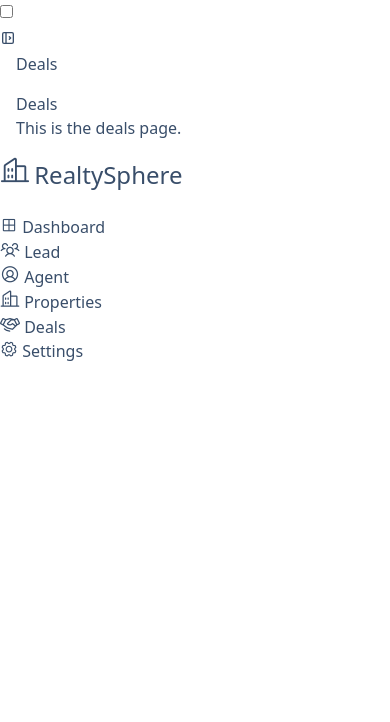
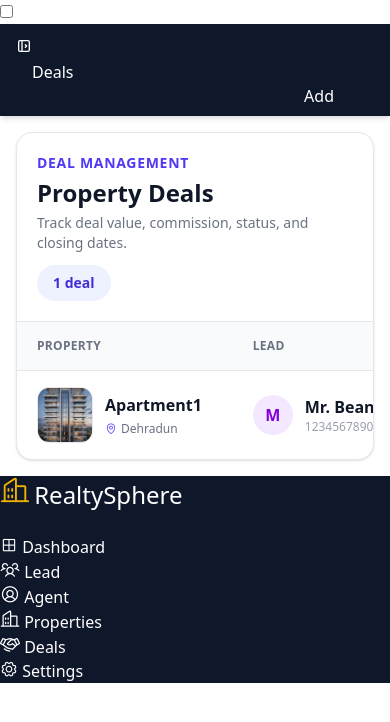
Before and after one commit to Suman9709/careerHub, a Django app: page /deals/ in a window 390 px wide. Shown: the top 722 px of the page. Run offline with Django 5.2, Linux system fonts and the light colour scheme; data comes from the database, SQL or seed files in the repository; style sheets or scripts are compiled from the project's sources; some libraries are stand-ins or nearby versions.

Commit message:
added forms from the backend and render on the frontend using form content next step is to fix the css

```diff
--- a/crm/core/forms.py
+++ b/crm/core/forms.py
@@ -0,0 +1,23 @@
+from django import forms
+from .models import Agent, Property, Lead, Deal
+
+class AgentForm(forms.ModelForm):
+    class Meta:
+        model = Agent
+        fields = "__all__"
+
+class PropertyForm(forms.ModelForm):
+    class Meta:
+        model = Property
+        fields = "__all__"
+
+
+class LeadForm(forms.ModelForm):
+    class Meta:
+        model = Lead
+        fields = "__all__"
+
+class DealForm(forms.ModelForm):
+    class Meta:
+        model = Deal
+        fields = "__all__"
--- a/crm/core/templates/base.html
+++ b/crm/core/templates/base.html
@@ -21,15 +21,15 @@
     {% comment %}phosphor icons{% endcomment %}
     <link rel="stylesheet" href="https://cdn.jsdelivr.net/npm/@phosphor-icons/web@2.1.2/src/regular/style.css" />
 
-  <title>My CRM</title>
+    <title>My CRM</title>
   </head>
   <body bg-gray-50 text-base-content min-h-screen>
     <div class="drawer lg:drawer-open">
       <input id="my-drawer-4" type="checkbox" class="drawer-toggle" />
       <div class="drawer-content">
         <!-- Navbar -->
-        <nav class="navbar w-full bg-base-300">
-          <label for="my-drawer-4" aria-label="open sidebar" class="btn btn-square btn-ghost">
+        <nav class="navbar w-full bg-[#0f172a] text-white px-4 py-2 shadow-md">
+          <label for="my-drawer-4" aria-label="open sidebar" class="btn btn-square text-white btn-outline">
             <!-- Sidebar toggle icon -->
             <svg xmlns="http://www.w3.org/2000/svg" viewBox="0 0 24 24" stroke-linejoin="round" stroke-linecap="round" stroke-width="2" fill="none" stroke="currentColor" class="my-1.5 inline-block size-4">
               <path d="M4 4m0 2a2 2 0 0 1 2 -2h12a2 2 0 0 1 2 2v12a2 2 0 0 1 -2 2h-12a2 2 0 0 1 -2 -2z"></path>
@@ -40,8 +40,30 @@
           <div class="px-4">
             {% block title %}
 
+            {% endblock %}
+          </div>
 
-            {% endblock %}
+          <!-- Open the modal using ID.showModal() method -->
+          <div class="flex justify-end grow">
+            <button class="btn btn-primary px-10" onclick="my_modal_1.showModal()">Add</button>
+            <dialog id="my_modal_1" class="modal text-black">
+              <div class="modal-box">
+                <h3 class="text-lg font-bold">
+                  {% block formtitle %}
+
+                  {% endblock %}
+                </h3>
+                {% block formcontent %}
+
+                {% endblock %}
+                <div class="modal-action">
+                  <form method="dialog">
+                    <!-- if there is a button in form, it will close the modal -->
+                    <button class="btn">Close</button>
+                  </form>
+                </div>
+              </div>
+            </dialog>
           </div>
         </nav>
         <!-- Page content here -->
--- /dev/null
+++ b/crm/core/templates/components/dealscontainer.html
@@ -0,0 +1,175 @@
+{% load humanize %}
+
+<section class="rounded-2xl border border-gray-200 bg-white shadow-sm">
+  <!-- Header -->
+  <div class="flex flex-col gap-3 border-b border-gray-200 px-5 py-5 sm:flex-row sm:items-center sm:justify-between">
+    <div>
+      <p class="text-sm font-semibold uppercase tracking-wider text-indigo-600">Deal Management</p>
+
+      <h2 class="mt-1 text-2xl font-bold text-gray-900">Property Deals</h2>
+
+      <p class="mt-1 text-sm text-gray-500">Track deal value, commission, status, and closing dates.</p>
+    </div>
+
+    <div class="w-fit rounded-full bg-indigo-50 px-4 py-2 text-sm font-semibold text-indigo-700">{{ deals|length }} deal{{ deals|length|pluralize }}</div>
+  </div>
+
+  {% if deals %}
+    <div class="overflow-x-auto">
+      <table class="w-full min-w-[1200px] text-left">
+        <thead class="bg-gray-50">
+          <tr class="border-b border-gray-200 text-xs font-semibold uppercase tracking-wide text-gray-500">
+            <th class="px-5 py-4">Property</th>
+            <th class="px-5 py-4">Lead</th>
+            <th class="px-5 py-4">Agent</th>
+            <th class="px-5 py-4">Status</th>
+            <th class="px-5 py-4">Amount</th>
+            <th class="px-5 py-4">Commission</th>
+            <th class="px-5 py-4">Expected Closing</th>
+            <th class="px-5 py-4">Actual Closing</th>
+
+          </tr>
+        </thead>
+
+        <tbody class="divide-y divide-gray-100">
+          {% for deal in deals %}
+            <tr class="transition-colors duration-200 hover:bg-indigo-50/40">
+              <!-- Property -->
+              <td class="px-5 py-4">
+                <div class="flex items-center gap-3">
+                  <img src="{{ deal.property.image.url }}" alt="{{ deal.property.title }}" class="h-14 w-14 shrink-0 rounded-xl border border-gray-200 object-cover" />
+
+                  <div class="min-w-0">
+                    <p class="max-w-[220px] truncate font-semibold text-gray-900">{{ deal.property.title }}</p>
+
+                    <div class="mt-1 flex items-center gap-1 text-xs text-gray-500">
+                      <i class="ph ph-map-pin text-indigo-600"></i>
+                      <span>{{ deal.property.city }}</span>
+                    </div>
+                  </div>
+                </div>
+              </td>
+
+              <!-- Lead -->
+              <td class="px-5 py-4">
+                <div class="flex items-center gap-3">
+                  <div class="flex h-10 w-10 shrink-0 items-center justify-center rounded-full bg-purple-100 font-bold text-purple-700">{{ deal.lead.fullname|slice:':1'|upper }}</div>
+
+                  <div>
+                    <p class="font-semibold text-gray-900">{{ deal.lead.fullname }}</p>
+
+                    {% if deal.lead.phone_number %}
+                      <p class="text-xs text-gray-400">{{ deal.lead.phone_number }}</p>
+                    {% endif %}
+                  </div>
+                </div>
+              </td>
+
+              <!-- Agent -->
+              <td class="px-5 py-4">
+                {% if deal.lead.assigned_agent %}
+                  <div class="flex items-center gap-3">
+                    <div class="min-w-0">
+                      <a href="{% url 'agents' %}" class="max-w-[150px] truncate text-sm font-semibold text-gray-800">{{ deal.lead.assigned_agent.user.get_full_name|default:deal.lead.assigned_agent.user.username }}</p>
+                    </div>
+                  </div>
+                {% else %}
+                  <span class="rounded-full bg-gray-100 px-3 py-1 text-xs font-medium text-gray-500">Unassigned</span>
+                {% endif %}
+              </td>
+
+              <!-- Status -->
+              <td class="px-5 py-4">
+                {% if deal.status == 'open' or deal.status == 'Open' %}
+                  <span class="inline-flex items-center gap-1.5 rounded-full bg-blue-50 px-3 py-1 text-xs font-semibold text-blue-700">
+                    <span class="h-1.5 w-1.5 rounded-full bg-blue-500"></span>
+                    {{ deal.get_status_display|default:deal.status }}
+                  </span>
+                {% elif deal.status == 'negotiation' or deal.status == 'Negotiation' %}
+                  <span class="inline-flex items-center gap-1.5 rounded-full bg-amber-50 px-3 py-1 text-xs font-semibold text-amber-700">
+                    <span class="h-1.5 w-1.5 rounded-full bg-amber-500"></span>
+                    {{ deal.get_status_display|default:deal.status }}
+                  </span>
+                {% elif deal.status == 'closed' or deal.status == 'Closed' %}
+                  <span class="inline-flex items-center gap-1.5 rounded-full bg-emerald-50 px-3 py-1 text-xs font-semibold text-emerald-700">
+                    <span class="h-1.5 w-1.5 rounded-full bg-emerald-500"></span>
+                    {{ deal.get_status_display|default:deal.status }}
+                  </span>
+                {% elif deal.status == 'lost' or deal.status == 'Lost' %}
+                  <span class="inline-flex items-center gap-1.5 rounded-full bg-red-50 px-3 py-1 text-xs font-semibold text-red-700">
+                    <span class="h-1.5 w-1.5 rounded-full bg-red-500"></span>
+                    {{ deal.get_status_display|default:deal.status }}
+                  </span>
+                {% else %}
+                  <span class="inline-flex rounded-full bg-gray-100 px-3 py-1 text-xs font-semibold text-gray-700">{{ deal.get_status_display|default:deal.status }}</span>
+                {% endif %}
+              </td>
+
+              <!-- Amount -->
+              <td class="px-5 py-4">
+                <p class="font-bold text-gray-900">₹{{ deal.amount|intword }}</p>
+
+                <p class="mt-1 text-xs text-gray-400">₹{{ deal.amount|intcomma }}</p>
+              </td>
+
+              <!-- Commission -->
+              <td class="px-5 py-4">
+                <div class="inline-flex items-center gap-2 rounded-lg bg-indigo-50 px-3 py-2">
+
+
+                  <span class="font-semibold text-indigo-700">{{ deal.commission_percentage }}%</span>
+                </div>
+              </td>
+
+              <!-- Expected Closing -->
+              <td class="px-5 py-4">
+                {% if deal.expected_closing_date %}
+                  <div class="flex items-center gap-2">
+                    <i class="ph ph-calendar-blank text-lg text-amber-600"></i>
+
+                    <div>
+                      <p class="text-sm font-medium text-gray-700">{{ deal.expected_closing_date|date:'d M Y' }}</p>
+
+                      <p class="text-xs text-gray-400">Expected</p>
+                    </div>
+                  </div>
+                {% else %}
+                  <span class="text-sm text-gray-400">Not set</span>
+                {% endif %}
+              </td>
+
+              <!-- Actual Closing -->
+              <td class="px-5 py-4">
+                {% if deal.actual_closing_date %}
+                  <div class="flex items-center gap-2">
+                    <i class="ph ph-check-circle text-lg text-emerald-600"></i>
+
+                    <div>
+                      <p class="text-sm font-medium text-gray-700">{{ deal.actual_closing_date|date:'d M Y' }}</p>
+
+                      <p class="text-xs text-emerald-600">Completed</p>
+                    </div>
+                  </div>
+                {% else %}
+                  <span class="inline-flex rounded-full bg-gray-100 px-3 py-1 text-xs font-medium text-gray-500">Pending</span>
+                {% endif %}
+              </td>
+
+
+            </tr>
+          {% endfor %}
+        </tbody>
+      </table>
+    </div>
+  {% else %}
+    <div class="px-6 py-20 text-center">
+      <div class="mx-auto flex h-16 w-16 items-center justify-center rounded-full bg-indigo-50 text-indigo-600">
+        <i class="ph ph-handshake text-3xl"></i>
+      </div>
+
+      <h3 class="mt-4 text-lg font-bold text-gray-900">No deals found</h3>
+
+      <p class="mt-2 text-sm text-gray-500">New property deals will appear here.</p>
+    </div>
+  {% endif %}
+</section>
--- a/crm/core/templates/components/sidebar.html
+++ b/crm/core/templates/components/sidebar.html
@@ -1,13 +1,13 @@
 <div class="drawer-side is-drawer-close:overflow-visible">
         <label for="my-drawer-4" aria-label="close sidebar" class="drawer-overlay"></label>
-        <div class="flex min-h-full flex-col items-start bg-base-200 is-drawer-close:w-14 is-drawer-open:w-64">
+        <div class=" bg-[#0f172a] text-white flex min-h-full flex-col items-start bg-base-200 is-drawer-close:w-14 is-drawer-open:w-64">
           <!-- Sidebar content here -->
           <ul class="menu w-full grow">
             <!-- List item -->
             <li class="mb-6">
               <a href="{% url 'home' %}" class="is-drawer-close:tooltip is-drawer-close:tooltip-right" data-tip="Homepage">
                 <!-- Dashboard icon -->
-                <i class="ph ph-fill ph-buildings text-3xl"></i>
+                <i class="ph ph-fill ph-buildings text-yellow-500 text-3xl"></i>
                 <span class="is-drawer-close:hidden text-2xl font-medium">RealtySphere</span>
               </a>
             </li>
--- a/crm/core/templates/pages/deals.html
+++ b/crm/core/templates/pages/deals.html
@@ -4,7 +4,14 @@
   Deals
 {% endblock %}
 
+{% block formtitle %}
+  New Deal
+{% endblock %}
+
+{% block formcontent %}
+  {{form}}
+{% endblock %}
+
 {% block content %}
-  <h1>Deals</h1>
-  <p>This is the deals page.</p>
+  {% include 'components/dealscontainer.html' %}
 {% endblock %}
--- a/crm/core/views.py
+++ b/crm/core/views.py
@@ -1,13 +1,18 @@
 from django.shortcuts import render
-from .models import Agent, Property, Lead
+
+from .forms import AgentForm, PropertyForm, LeadForm, DealForm
+from .models import Agent, Property, Lead, Deal
 # Create your views here.
 def home(request):
     return render(request, 'index.html')
 
 def agents(request):
+    form = AgentForm(request.POST or None, request.FILES or None)
+    if request.method == 'POST' and form.is_valid():
+        form.save()
+
     queryset = Agent.objects.all()
-
-    context = {'agents': queryset}
+    context = {'agents': queryset, "form":form}
     for agent in queryset:
         print(agent.user.first_name)
     return render(request, 'pages/agents.html', context)
@@ -15,13 +20,29 @@
 
 
 def properties(request):
+    form = PropertyForm(request.POST or None, request.FILES or None)
+    if request.method == 'POST' and form.is_valid():
+        form.save()
+
     queryset = Property.objects.all()
-
-    context = {"propertys": queryset}
+    context = {"propertys": queryset, "form": form}
     return render(request, 'pages/properties.html', context)
 
 def leads(request):
-    return render(request, 'pages/leads.html')
+    form = LeadForm(request.POST or None, request.FILES or None)
+    if request.method == 'POST' and form.is_valid():
+        form.save()
+
+    queryset = Lead.objects.all()
+    context = {"leads": queryset, "form": form}
+    return render(request, 'pages/leads.html', context)
 
 def deals(request):
-    return render(request, 'pages/deals.html')
+    form = DealForm(request.POST or None, request.FILES or None)
+    if request.method == 'POST' and form.is_valid():
+        form.save()
+
+    queryset = Deal.objects.all()
+
+    context = {"deals": queryset, "form": form}
+    return render(request, 'pages/deals.html', context)
```
Also changed, not shown: crm/core/models.py (+8 -0 lines), crm/core/templates/components/agentscontainer.html (+3 -5 lines), crm/core/templates/components/leadscontainer.html (added, +143 -0 lines), crm/core/templates/pages/agents.html (+10 -0 lines), crm/core/templates/pages/leads.html (+10 -2 lines), crm/core/templates/pages/properties.html (+7 -0 lines).
